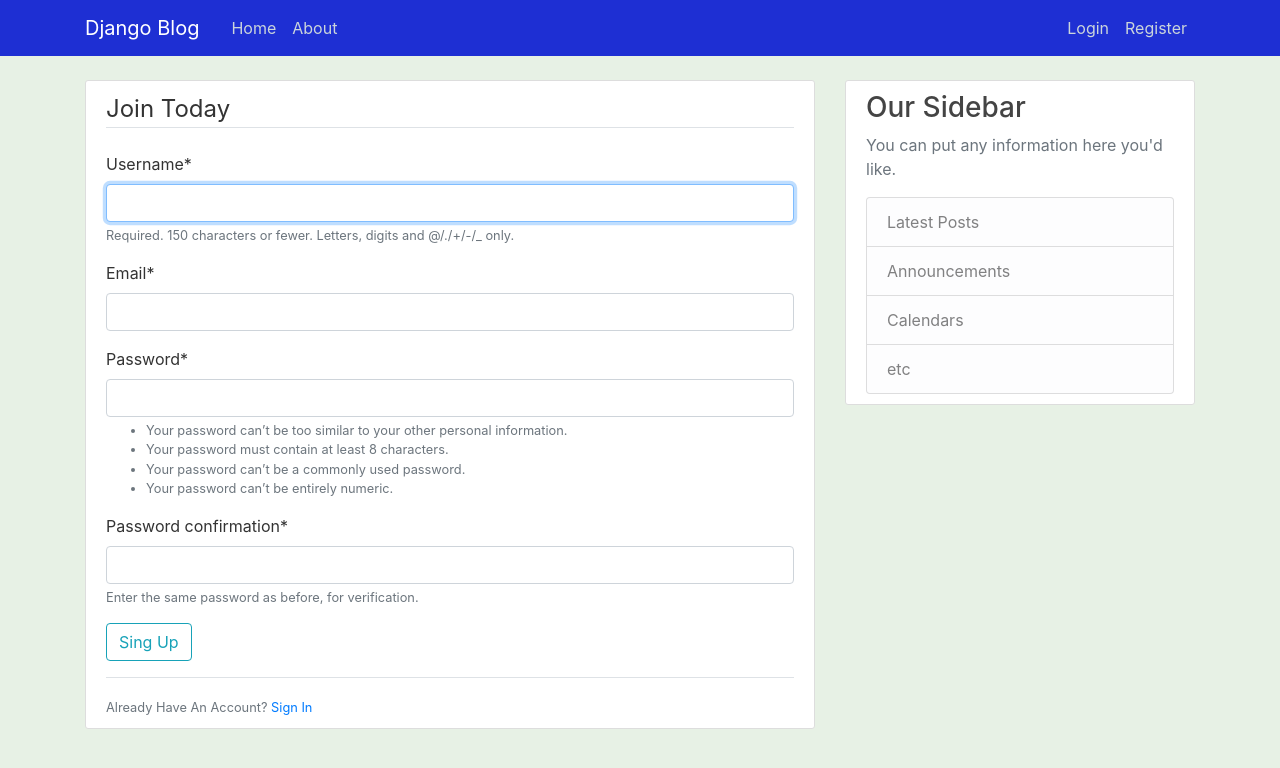
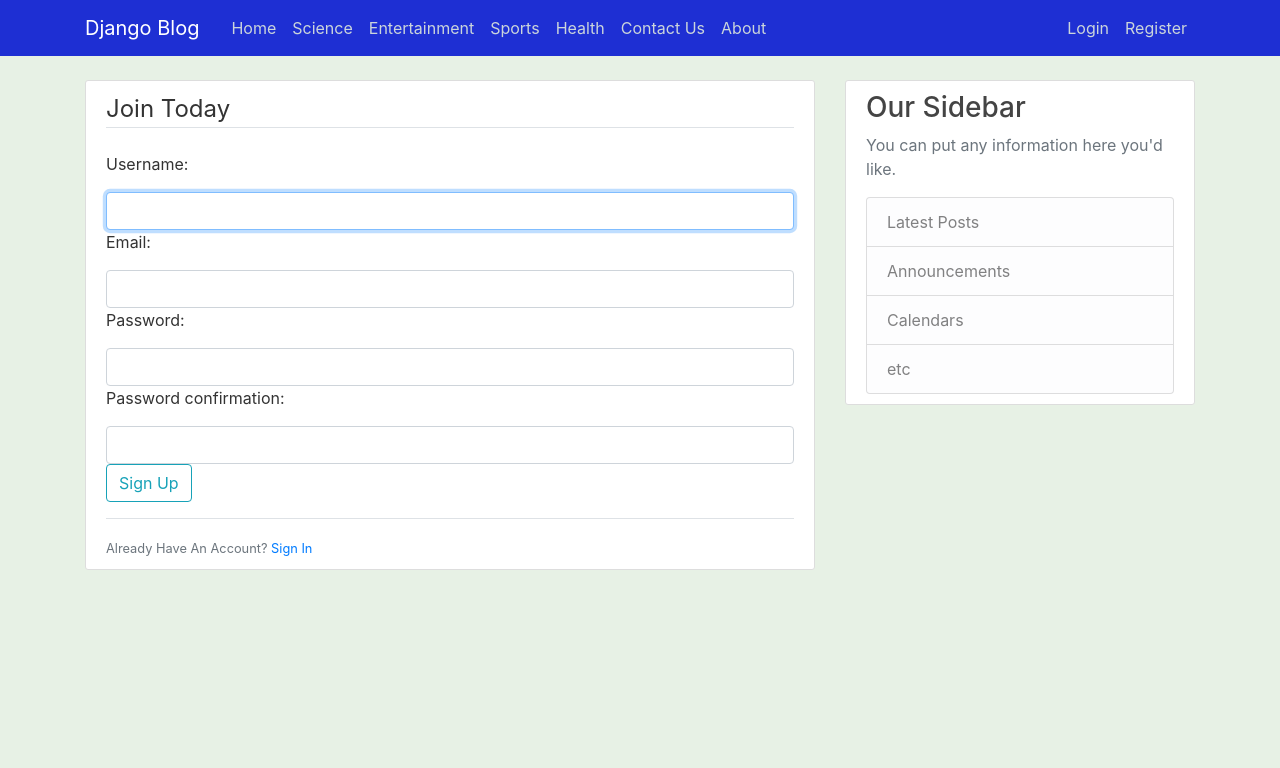
Before and after one commit to LekahHLS/Bloggers, a Django app: page /register/ in a window 1280 px wide. Shown: the top 768 px of the page. Run offline with Django 3.2, Linux system fonts and the light colour scheme; some libraries are stand-ins or nearby versions.

Commit message:
update changes

```diff
--- a/Bloggers/settings.py
+++ b/Bloggers/settings.py
@@ -75,8 +75,10 @@ WSGI_APPLICATION = 'Bloggers.wsgi.application'
 
 DATABASES = {
     'default': {
-        'ENGINE': 'django.db.backends.sqlite3',
-        'NAME': BASE_DIR / 'db.sqlite3',
+        'ENGINE': 'django.db.backends.postgresql',
+        'NAME': 'bloggers',
+        'USER': 'Herman',
+        'PASSWORD': '1234'
     }
 }
 
--- a/blog/templates/blog/base.html
+++ b/blog/templates/blog/base.html
@@ -31,6 +31,11 @@
             <div class="collapse navbar-collapse" id="navbarToggle">
                 <div class="navbar-nav mr-auto">
                     <a class="nav-item nav-link" href="{% url 'blog-home' %}">Home</a>
+                    <a class="nav-item nav-link" href="{% url 'blog-home' %}">Science</a>
+                    <a class="nav-item nav-link" href="{% url 'blog-home' %}">Entertainment</a>
+                    <a class="nav-item nav-link" href="{% url 'blog-home' %}">Sports</a>
+                    <a class="nav-item nav-link" href="{% url 'blog-home' %}">Health</a>
+                    <a class="nav-item nav-link" href="{% url 'blog-home' %}">Contact Us</a>
                     <a class="nav-item nav-link" href="{% url 'blog-about' %}">About</a>
                 </div>
                 <!-- Navbar Right Side -->
--- a/users/templates/users/register.html
+++ b/users/templates/users/register.html
@@ -7,10 +7,16 @@
              {% csrf_token %}
              <fieldset>
                  <legend class="border-bottom mb-4">Join Today</legend>
-                 {{ form|crispy }}
+                 <!-- {{ form|crispy }} -->
+                 {% for field in form %}
+                 <label>{{field.label_tag}}</label>
+                 {{field}}
+
+                 {% endfor%}
              </fieldset>
              <div class="form-group">
-                 <button class="btn btn-outline-info" type="submit">Sing Up</button>
+                 <button class="btn btn-outline-info" type="submit">Sign Up</button>
+                <div class="text-danger"> <p>{{form.errors}}</p></div>
              </div>
          </form>
         <div class="border-top pt-3">
```
Also changed, not shown: blog/migrations/0002_auto_20220113_1053.py (added), blog/templates/blog/science.html (added), db.sqlite3, media/profile_pics/20201220_155720.jpg (added), media/profile_pics/Lekah_9bKFmAb.jpg (added), media/profile_pics/Screenshot_1.png (added), media/profile_pics/Screenshot_1_cgRFm6V.png (added), media/profile_pics/Travel_2_0hC7mau.jpg (added), media/profile_pics/travel_ebQ7Pdp.jpg (added), users/migrations/0002_auto_20220113_1053.py (added).
